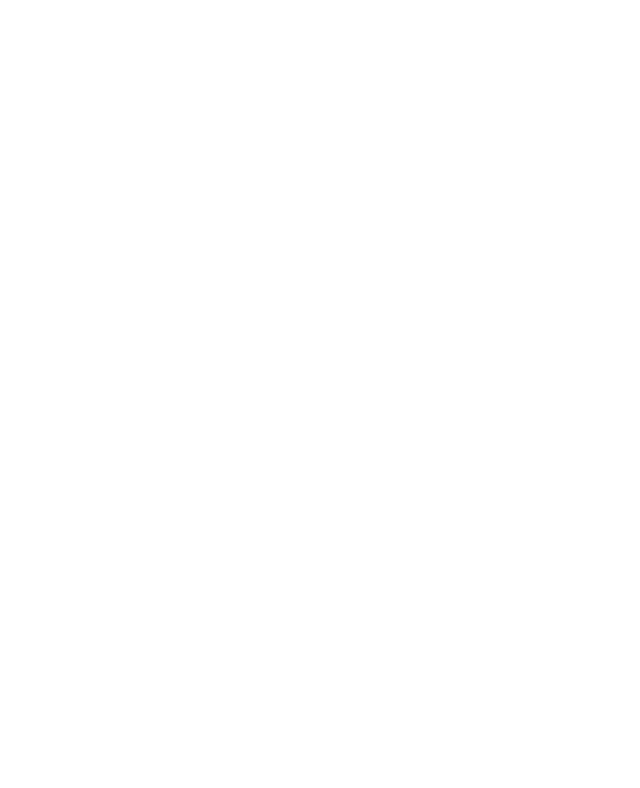
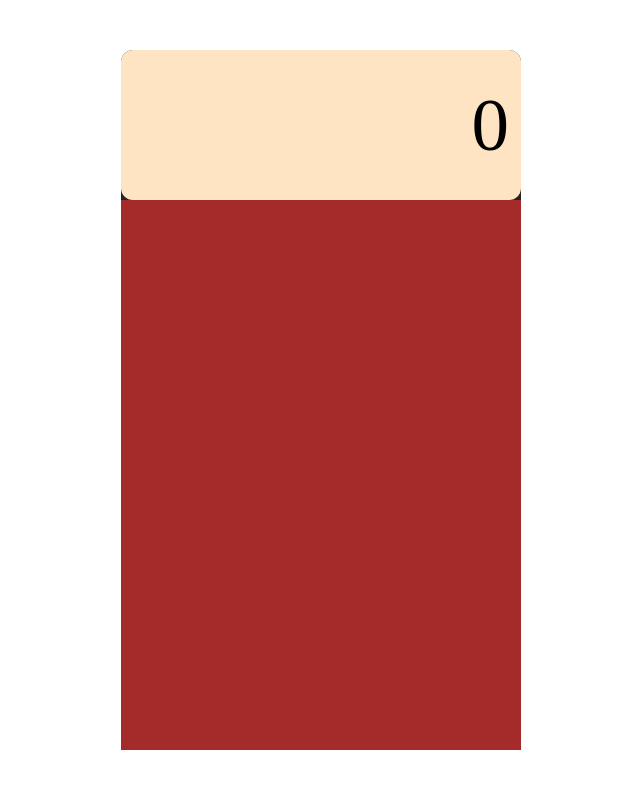
Before and after one commit to nrami006/calculator, a plain HTML site: page index.html in a window 1280 px wide. Shown: the whole page, without its empty margins (319-959 px from the left). Drawn offline with Linux system fonts and the light colour scheme.

Commit message:
Set up calculator divs and basic styling
Created divs for the results, and a container for the inputs.
all styling is tentative and will be changed later.

```diff
--- a/index.html
+++ b/index.html
@@ -10,7 +10,17 @@
 </head>
 
 <body>
+    <div id="overall-container">
+        <div id="calculator-container">
+            <div id="calculator-display">
+                <p id="results">0</p>
+            </div>
+            <div id="calculator-input-container">
 
+            </div>
+        </div>
+
+    </div>
 </body>
 
 </html>
--- a/style.css
+++ b/style.css
@@ -1,3 +1,40 @@
-p {
-    font-size: 100px;
+body {
+    display: flex;
+    margin: 0;
+    padding: 0;
+    height: 100vh;
+    justify-content: center;
+    align-items: center;
 }
+
+#calculator-container {
+    display: flex;
+    flex-direction: column;
+    width: 400px;
+    height: 700px;
+    background-color: #242424;
+    border-radius: 12px;
+}
+
+#calculator-display {
+    box-sizing: border-box;
+    display: flex;
+    width: 100%;
+    height: 150px;
+    justify-content: flex-end;
+    align-items: center;
+    background-color: bisque;
+    border-radius: 12px;
+    padding: 12px;
+}
+
+#results {
+    font-size: 75px;
+}
+
+#calculator-input-container {
+    width: 100%;
+    flex-grow: 1;
+    background-color: brown;
+
+}
```
